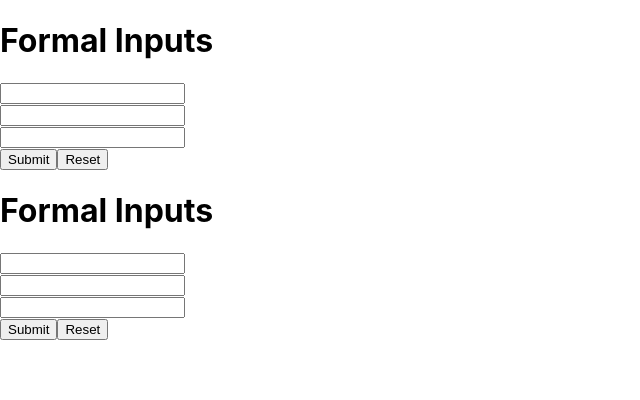
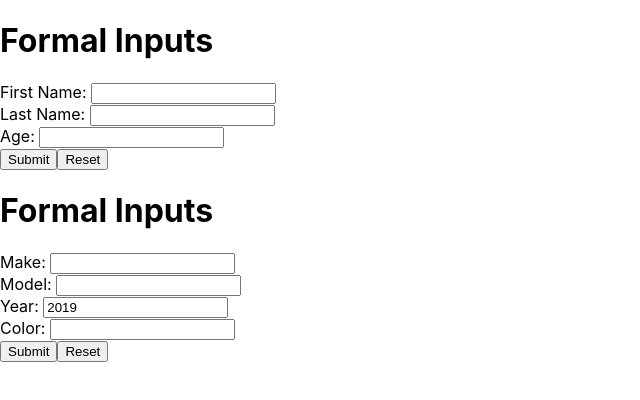
Before and after one commit to octant/kata, a React (Create React App) app: page / in a window 1280 px wide. Shown: the top 400 px of the page, without its empty margins (0-640 px from the left). Built offline with nearby package versions, Linux system fonts and the light colour scheme.

Commit message:
feature: dynamic forms

```diff
--- a/src/App.js
+++ b/src/App.js
@@ -3,13 +3,13 @@ import React from "react";
 import "./App.css";
 
 import Form from "./components/Form";
-import inputs from "./inputs";
+import { person, vehicle } from "./inputs";
 
 function App() {
   return (
     <>
-      <Form defs={inputs} name="husband" />
-      <Form defs={inputs} name="wife" />
+      <Form schema={person} name="husband" />
+      <Form schema={vehicle} name="wife" />
     </>
   );
 }
--- a/src/contexts/experiment.js
+++ b/src/components/Form/Context.js
@@ -1,10 +1,9 @@
 import React, { createContext, useReducer } from "react";
-import inputDefs from "../inputs";
 
 export default schema => {
   const InputContext = createContext();
 
-  const initialState = Object.entries(inputDefs).reduce(
+  const initialState = Object.entries(schema).reduce(
     (prev, [name, def]) => ({ ...prev, [name]: def.defaultValue }),
     {}
   );
@@ -33,6 +32,7 @@ export default schema => {
 
   return {
     context: InputContext,
-    provider: InputContextProvider
+    provider: InputContextProvider,
+    schema
   };
 };
--- a/src/components/Form/Form.js
+++ b/src/components/Form/Form.js
@@ -1,11 +1,9 @@
 import React, { useContext, useEffect } from "react";
 
 import FormalInput from "./Input";
-import schema from "../../inputs";
-import { InputContext } from "../../contexts/Input";
 
-export default function Form() {
-  const { inputs, inputDispatcher } = useContext(InputContext);
+export default function Form({ context, schema }) {
+  const { inputs, inputDispatcher } = useContext(context);
 
   useEffect(() => {
     console.log("rendering form...");
@@ -16,15 +14,15 @@ export default function Form() {
   return (
     <>
       <h1>Formal Inputs</h1>
-      <div>
-        <FormalInput name="firstName" {...schema.firstName} />
-      </div>
-      <div>
-        <FormalInput name="lastName" {...schema.lastName} />
-      </div>
-      <div>
-        <FormalInput name="age" {...schema.age} />
-      </div>
+      {Object.entries(schema).map(([name, definition]) => (
+        <FormalInput
+          key={name}
+          name={name}
+          definition={definition}
+          context={context}
+        />
+      ))}
+
       <div>
         <button onClick={() => console.log(inputs)}>Submit</button>
         <button onClick={reset}>Reset</button>
--- a/src/components/Form/Input.js
+++ b/src/components/Form/Input.js
@@ -1,8 +1,8 @@
 import React, { useContext, useEffect } from "react";
-import { InputContext } from "../../contexts/Input";
 
-export default function({ name, type }) {
-  const { inputs, inputDispatcher } = useContext(InputContext);
+export default function({ name, definition, context }) {
+  const { inputs, inputDispatcher } = useContext(context);
+  const { label, type } = definition;
   const set = e =>
     inputDispatcher({
       type: "set",
@@ -14,5 +14,10 @@ export default function({ name, type }) {
     console.log("rendering input..." + name);
   }, [inputs[name]]);
 
-  return <input name={name} value={inputs[name]} onChange={set} type={type} />;
+  return (
+    <div>
+      <label htmlFor={name}>{label}: </label>
+      <input name={name} value={inputs[name]} onChange={set} type={type} />
+    </div>
+  );
 }
--- a/src/components/Form/context/Consumer.js
+++ /dev/null
@@ -1 +0,0 @@
-export const FormContextConsumer = FormContext => FormContext.Consumer;
--- a/src/components/Form/index.js
+++ b/src/components/Form/index.js
@@ -1,13 +1,14 @@
 import React from "react";
 
-import { InputContextProvider } from "../../contexts/Input";
 import Form from "./Form";
+import Context from "./Context";
 
-function FormProvider() {
+function FormProvider({ schema }) {
+  const FormContext = Context(schema);
   return (
-    <InputContextProvider>
-      <Form />
-    </InputContextProvider>
+    <FormContext.provider>
+      <Form context={FormContext.context} schema={FormContext.schema} />
+    </FormContext.provider>
   );
 }
 
--- a/src/inputs.js
+++ b/src/inputs.js
@@ -1,4 +1,4 @@
-export default {
+export const person = {
   firstName: {
     defaultValue: "",
     display: true,
@@ -29,3 +29,45 @@ export default {
     validations: []
   }
 };
+
+export const vehicle = {
+  make: {
+    defaultValue: "",
+    display: true,
+    label: "Make",
+    observe: [],
+    required: false,
+    type: "text",
+    validations: []
+  },
+
+  model: {
+    defaultValue: "",
+    display: true,
+    label: "Model",
+    observe: [],
+    required: false,
+    type: "text",
+    validations: []
+  },
+
+  year: {
+    defaultValue: 2019,
+    display: true,
+    label: "Year",
+    observe: [],
+    required: false,
+    type: "number",
+    validations: []
+  },
+
+  color: {
+    defaultValue: "",
+    display: true,
+    label: "Color",
+    observe: [],
+    required: false,
+    type: "text",
+    validations: []
+  }
+};
```
Also changed, not shown: src/components/Form/context/Context.js (deleted, +0 -10 lines), src/components/Form/context/Provider.js (deleted, +0 -25 lines).
